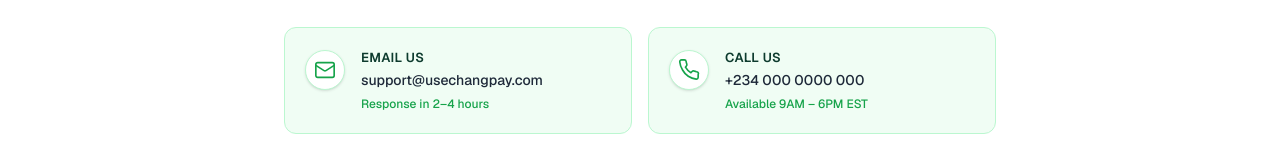
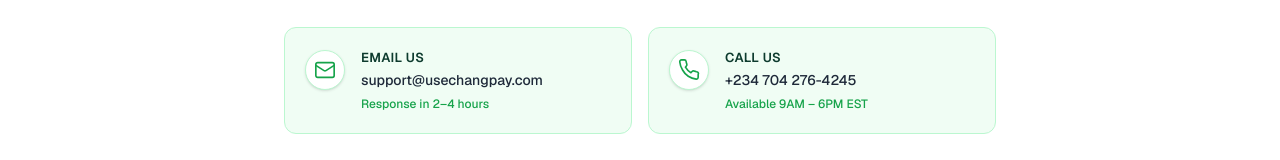
Before and after one commit to webxielclients/frontendwebsite, a Next.js app: page /contact in a window 1280 px wide. Shown: the part 1085-1245 px from the top of the page. Built offline with nearby package versions, Linux system fonts and the light colour scheme; no server answers; a web font is replaced by a local one.

Commit message:
Make changes to contact

```diff
--- a/app/contact/contactClients.tsx
+++ b/app/contact/contactClients.tsx
@@ -242,7 +242,7 @@
             href="tel:+234 704 276-4245"
             className="text-[14px] font-medium text-gray-800 hover:text-[#16a34a] transition-colors"
           >
-            +234 000 0000 000
+            +234 704 276-4245
           </a>
           <span className="text-[12px] text-[#16a34a] font-medium mt-0.5">
             Available 9AM – 6PM EST
```
